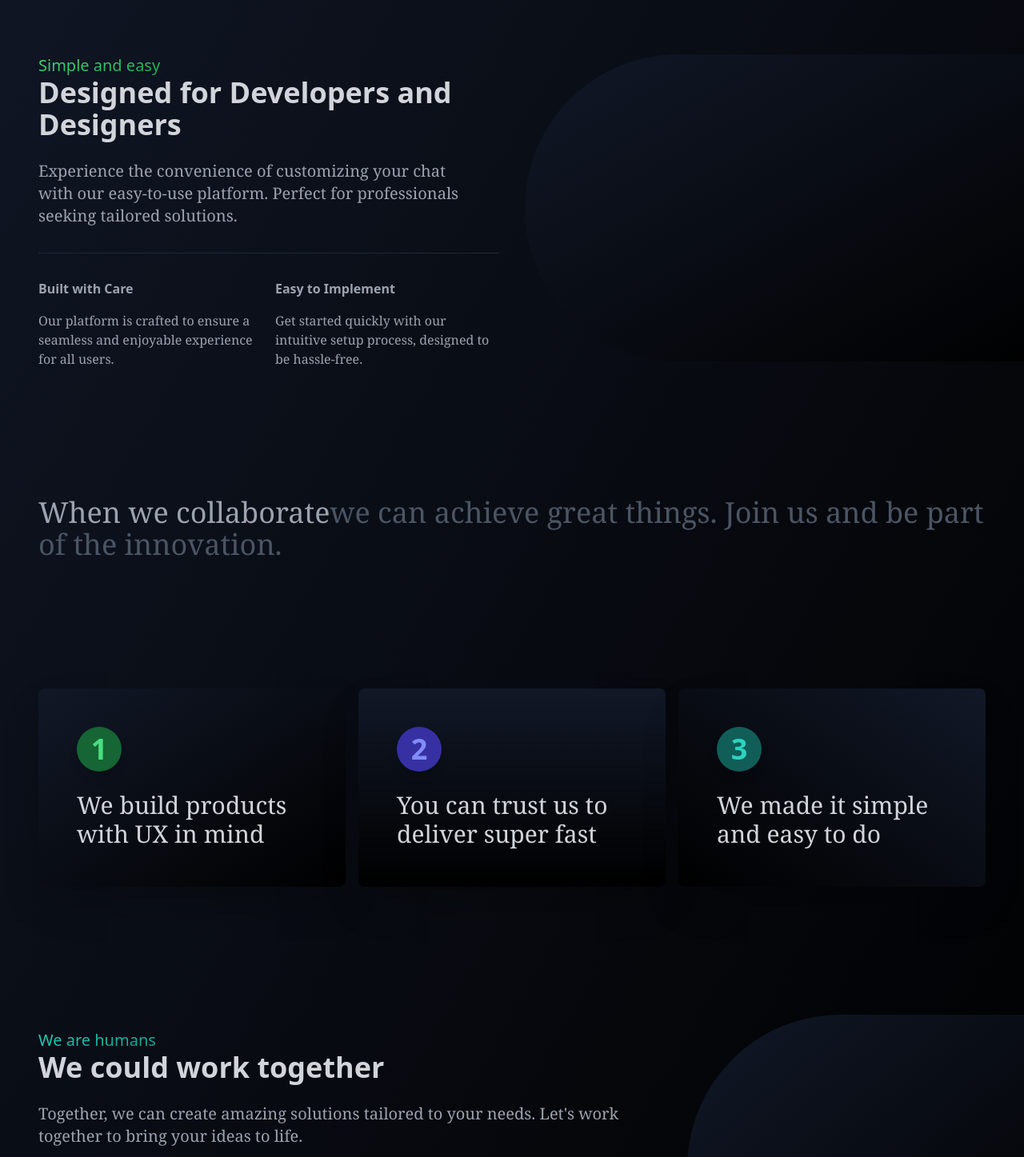
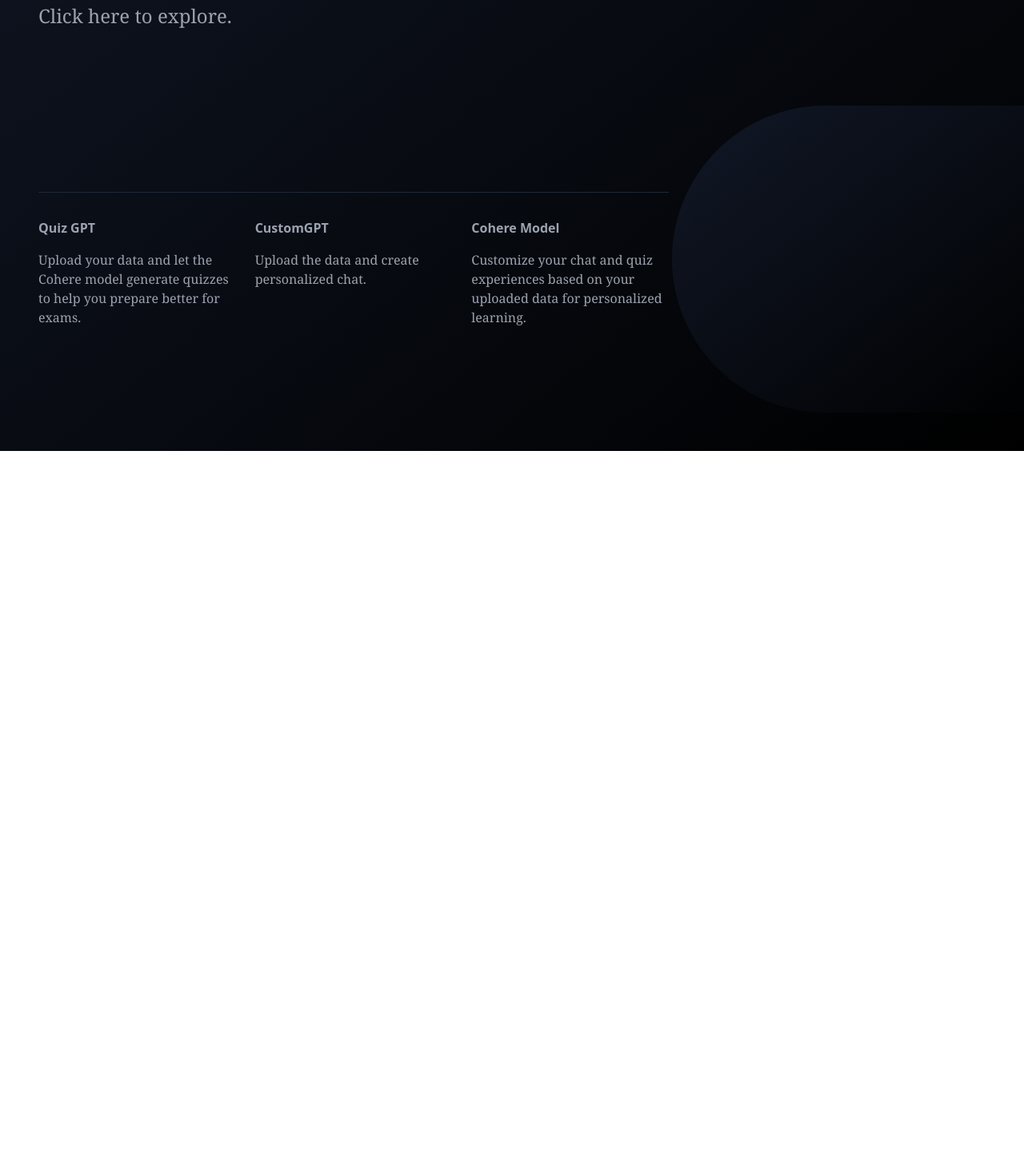
Before and after one commit to Rohitsohit/chatbot, a React (Create React App) app in the folder Frontend/: page / in a window 1280 px wide. Shown: the part 544-1991 px from the top of the page at 80% size. After the commit the page ends 1108 px from the top, so only its background shows below. Built offline with nearby package versions, Linux system fonts and the light colour scheme.

Commit message:
Design updated

```diff
--- a/Frontend/src/Components/Home.js
+++ b/Frontend/src/Components/Home.js
@@ -9,11 +9,11 @@
         <div class="h-32 md:h-40"></div>
 
         <p class="font-sans text-4xl font-bold text-gray-200 max-w-5xl lg:text-7xl lg:pr-24 md:text-6xl">
-            CustomGPT
+            CustomGPT and QuizGPT
         </p>
         <div class="h-10"></div>
         <p class="max-w-2xl font-serif text-xl text-gray-400 md:text-2xl">
-            Upload your custom data to create a personalized chat experience. Ask questions specific to your uploaded content for deeper insights. Model use is Cohere
+            Upload your custom data to create a personalized chat experience. Ask questions specific to your uploaded content for deeper insights.Quiz GPT help to prepare for the Exam by generating Quiz on the uploaded Data. Model use is Cohere
         </p>
 
         <div class="h-32 md:h-30">
@@ -22,112 +22,32 @@
         </a>
         </div>
 
-        <div class="grid gap-8 md:grid-cols-2">
-            <div class="flex flex-col justify-center">
-                <p
-                    class="self-start inline font-sans text-xl font-medium text-transparent bg-clip-text bg-gradient-to-br from-green-400 to-green-600">
-                    Simple and easy
-                </p>
-                <h2 class="text-4xl font-bold">Designed for Developers and Designers</h2>
-                <div class="h-6"></div>
-                <p class="font-serif text-xl text-gray-400 md:pr-10">
-                    Experience the convenience of customizing your chat with our easy-to-use platform. Perfect for professionals seeking tailored solutions.
-                </p>
-                <div class="h-8"></div>
-                <div class="grid grid-cols-2 gap-4 pt-8 border-t border-gray-800">
-                    <div>
-                        <p class="font-semibold text-gray-400">Built with Care</p>
-                        <div class="h-4"></div>
-                        <p class="font-serif text-gray-400">
-                            Our platform is crafted to ensure a seamless and enjoyable experience for all users.
-                        </p>
-                    </div>
-                    <div>
-                        <p class="font-semibold text-gray-400">Easy to Implement</p>
-                        <div class="h-4"></div>
-                        <p class="font-serif text-gray-400">
-                            Get started quickly with our intuitive setup process, designed to be hassle-free.
-                        </p>
-                    </div>
-                </div>
-            </div>
-            <div>
-                <div class="-mr-24 rounded-lg md:rounded-l-full bg-gradient-to-br from-gray-900 to-black h-96"></div>
-            </div>
-        </div>
 
-        <div class="h-32 md:h-40"></div>
 
-        <p class="font-serif text-4xl">
-            <span class="text-gray-400">When we collaborate</span>
 
-            <span class="text-gray-600">
-          we can achieve great things. Join us and be part of the innovation.
-            </span>
-        </p>
 
-        <div class="h-32 md:h-40"></div>
 
-        <div class="grid gap-4 md:grid-cols-3">
-            <div class="flex-col p-8 py-16 rounded-lg shadow-2xl md:p-12 bg-gradient-to-br from-gray-900 to-black">
-                <p
-                    class="flex items-center justify-center text-4xl font-semibold text-green-400 bg-green-800 rounded-full shadow-lg w-14 h-14">
-                    1
-                </p>
-                <div class="h-6"></div>
-                <p class="font-serif text-3xl">We build products with UX in mind</p>
-            </div>
-            <div class="flex-col p-8 py-16 rounded-lg shadow-2xl md:p-12 bg-gradient-to-b from-gray-900 to-black">
-                <p
-                    class="flex items-center justify-center text-4xl font-semibold text-indigo-400 bg-indigo-800 rounded-full shadow-lg w-14 h-14">
-                    2
-                </p>
-                <div class="h-6"></div>
-                <p class="font-serif text-3xl">
-                    You can trust us to deliver super fast
-                </p>
-            </div>
-            <div class="flex-col p-8 py-16 rounded-lg shadow-2xl md:p-12 bg-gradient-to-bl from-gray-900 to-black">
-                <p
-                    class="flex items-center justify-center text-4xl font-semibold text-teal-400 bg-teal-800 rounded-full shadow-lg w-14 h-14">
-                    3
-                </p>
-                <div class="h-6"></div>
-                <p class="font-serif text-3xl">We made it simple and easy to do</p>
-            </div>
-        </div>
 
-        <div class="h-40"></div>
 
-        <div class="grid gap-8 md:grid-cols-3">
+        <div class="grid gap-1 md:grid-cols-3">
             <div class="flex flex-col justify-center md:col-span-2">
-                <p
-                    class="self-start inline font-sans text-xl font-medium text-transparent bg-clip-text bg-gradient-to-br from-teal-400 to-teal-600">
-                    We are humans
-                </p>
-                <h2 class="text-4xl font-bold">We could work together</h2>
-                <div class="h-6"></div>
-                <p class="font-serif text-xl text-gray-400 md:pr-10">
-                    Together, we can create amazing solutions tailored to your needs. Let's work together to bring your ideas to life.
-                </p>
-                <div class="h-8"></div>
                 <div class="grid gap-6 pt-8 border-t border-gray-800 lg:grid-cols-3">
                     <div>
-                        <p class="font-semibold text-gray-400">Built with Care</p>
+                        <p class="font-semibold text-gray-400">Quiz GPT</p>
                         <div class="h-4"></div>
                         <p class="font-serif text-gray-400">
                             Upload your data and let the Cohere model generate quizzes to help you prepare better for exams.
                         </p>
                     </div>
                     <div>
-                        <p class="font-semibold text-gray-400">Ease of Use</p>
+                        <p class="font-semibold text-gray-400">CustomGPT</p>
                         <div class="h-4"></div>
                         <p class="font-serif text-gray-400">
-                            Our platform is designed for simplicity and efficiency.
+                            Upload the data and create personalized chat.
                         </p>
                     </div>
                     <div>
-                        <p class="font-semibold text-gray-400">Tailored Learning</p>
+                        <p class="font-semibold text-gray-400">Cohere Model</p>
                         <div class="h-4"></div>
                         <p class="font-serif text-gray-400">
                             Customize your chat and quiz experiences based on your uploaded data for personalized learning.
```
